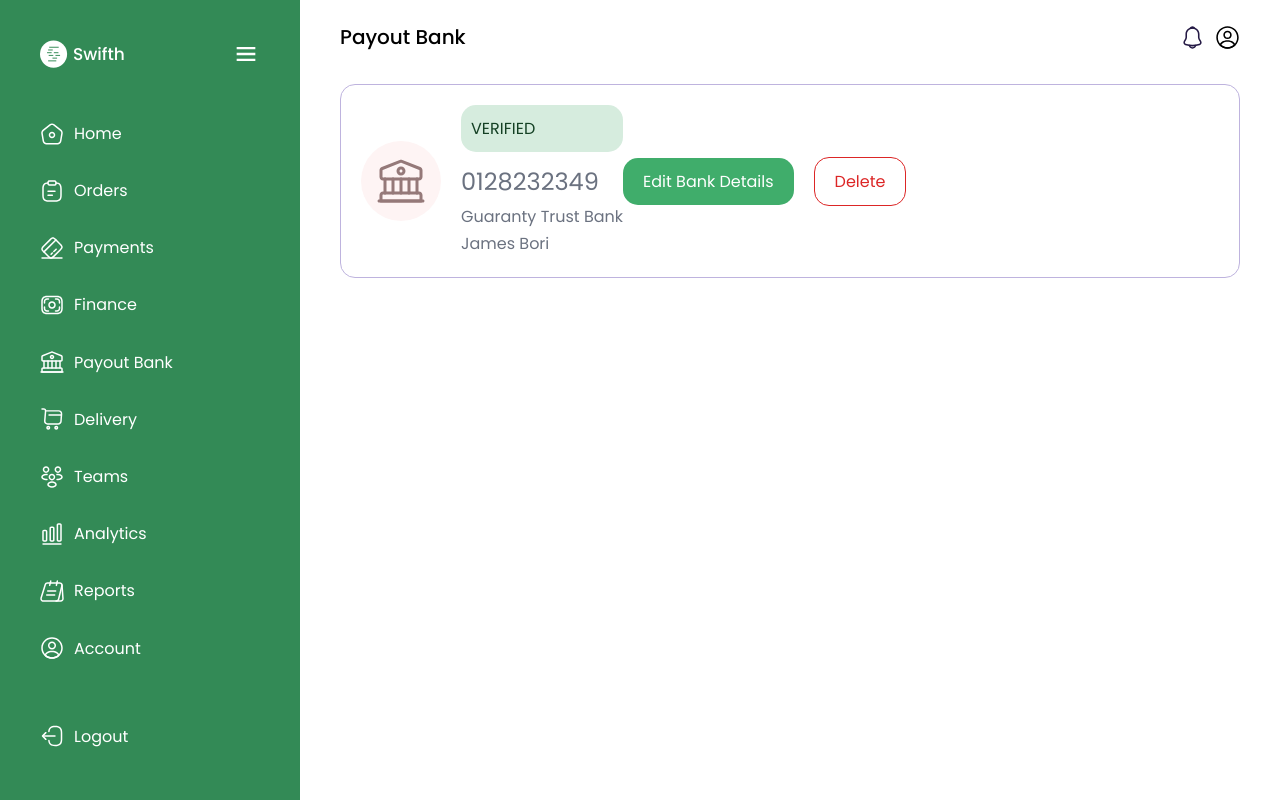
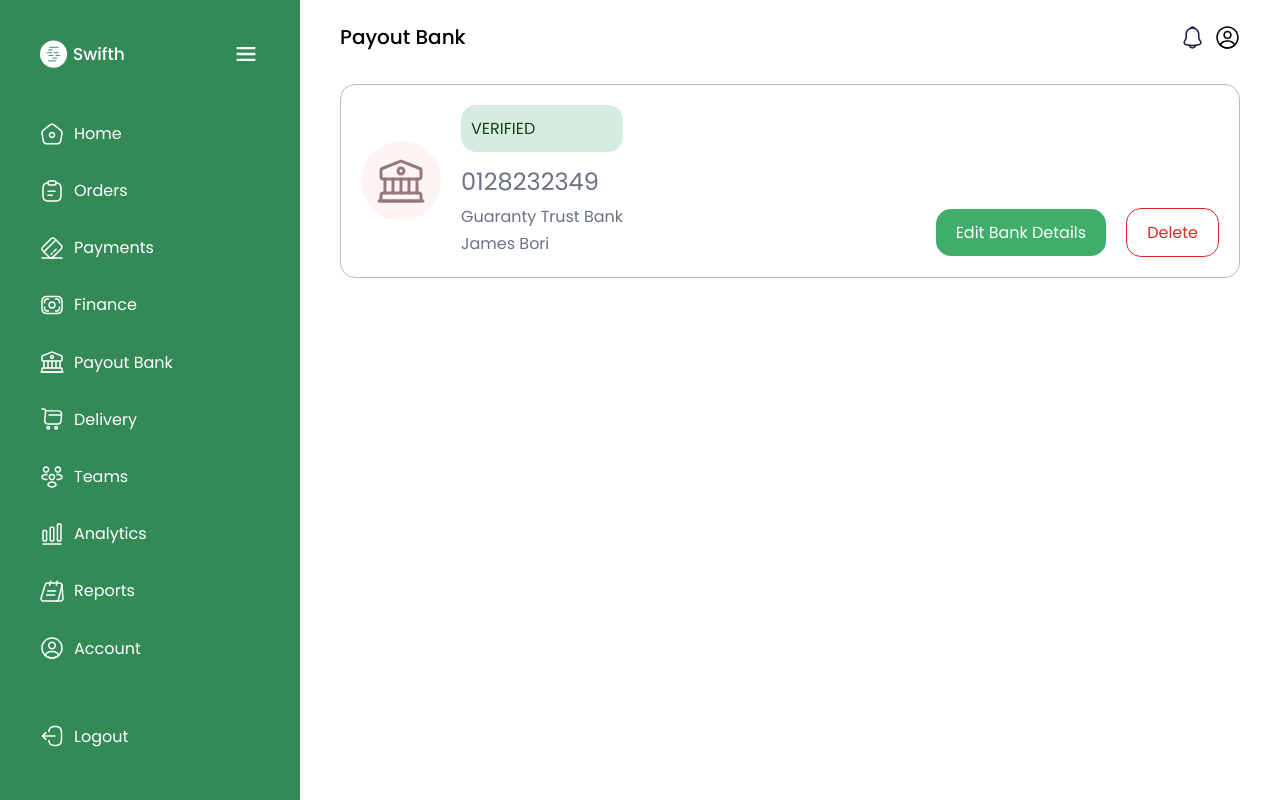
Before and after one commit to projects-for-clients/swifth, a React (Vite) app: page /dashboard/payoutBank in a window 1280 px wide. Built offline with nearby package versions, Linux system fonts and the light colour scheme.

Commit message:
working on payout bank

```diff
--- a/src/pages/PayoutBank.tsx
+++ b/src/pages/PayoutBank.tsx
@@ -19,7 +19,7 @@ function PayoutBank() {
       </dialog>
       <main>
         {addedBank ? (
-          <div className="flex border border-[#BEB3DE] p-8 rounded-3xl w-full">
+          <div className="flex border border-[#BEB3DE] p-8 rounded-3xl w-full justify-between">
             <div className="flex items-center gap-8">
               <img src="/icons/payoutBank.svg" alt="" className="w-[8rem]" />
               <div className=" text-gray-500 grid items-center gap-4">
@@ -34,7 +34,7 @@ function PayoutBank() {
               </div>
             </div>
 
-            <div className='flex gap-8 items-center'>
+            <div className='flex gap-8 items-center self-end'>
                 <button className='btn rounded-3xl text-white bg-color-primary capitalize'>Edit Bank details</button>
                 <button className='btn rounded-3xl text-red-600 border border-red-600 capitalize'>Delete</button>
             </div>
```
